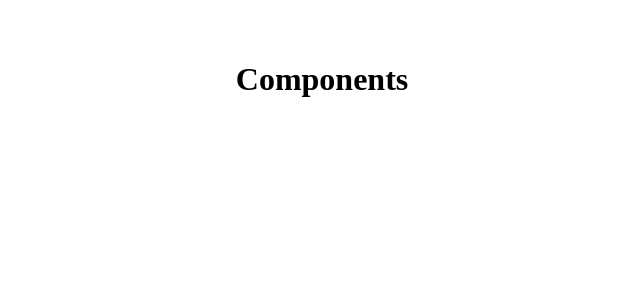
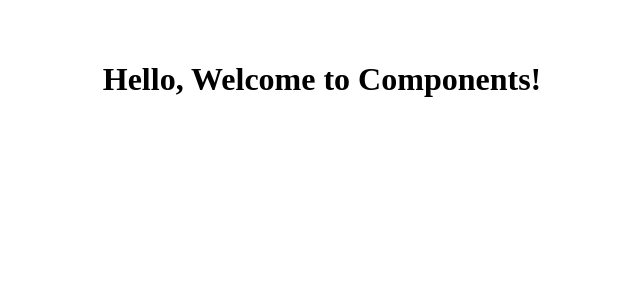
Before and after one commit to hunainchhipa/Components, a React (Vite) app: page / in a window 1280 px wide. Shown: the top 300 px of the page, without its empty margins (318-958 px from the left). Built offline with nearby package versions, Linux system fonts and the light colour scheme.

Commit message:
first commit

```diff
--- a/src/App.jsx
+++ b/src/App.jsx
@@ -4,7 +4,7 @@ import "./App.css";
 function App() {
   return (
     <>
-      <h1>Components</h1>
+      <h1>Hello, Welcome to Components!</h1>
     </>
   );
 }
```
